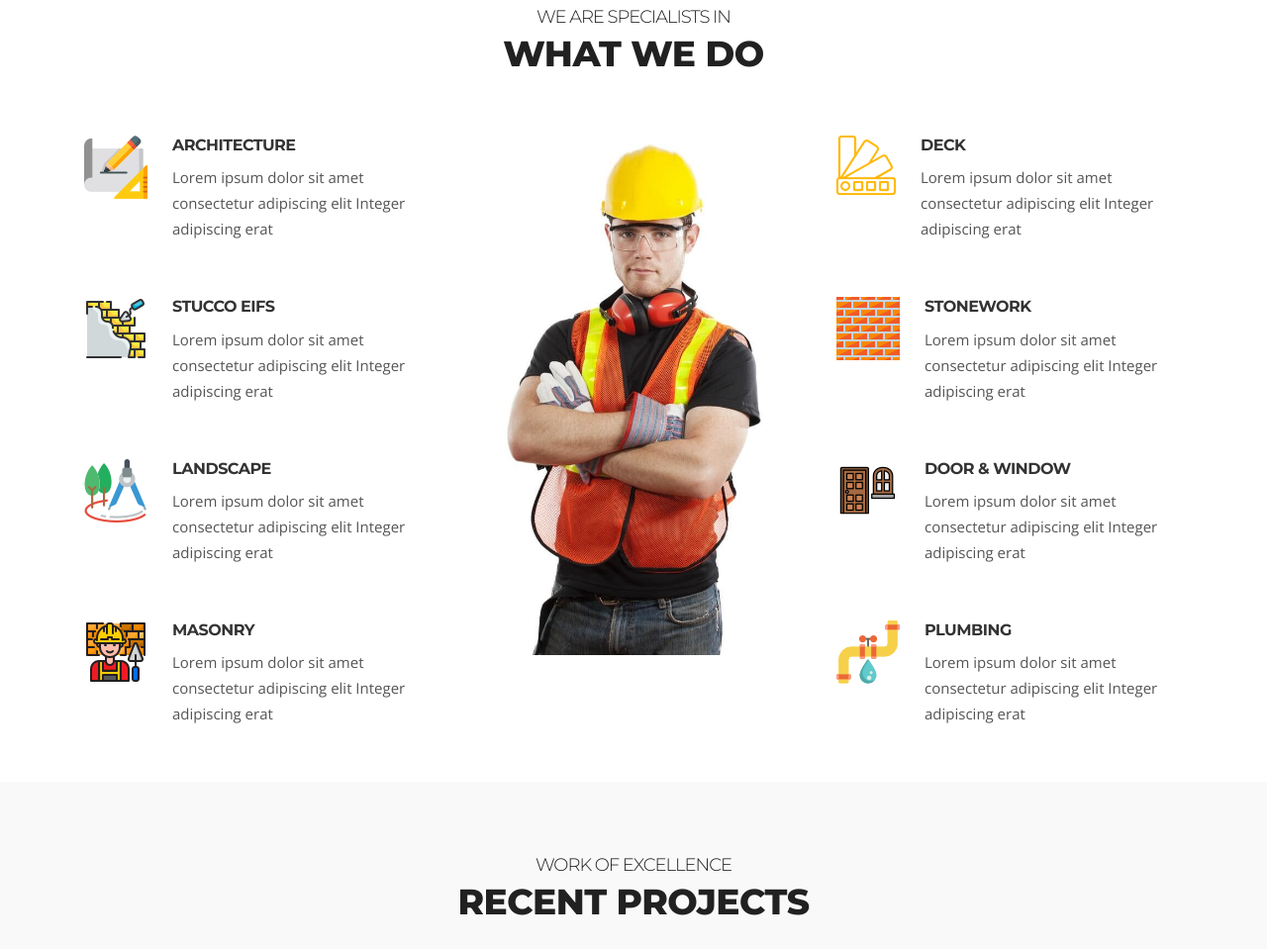
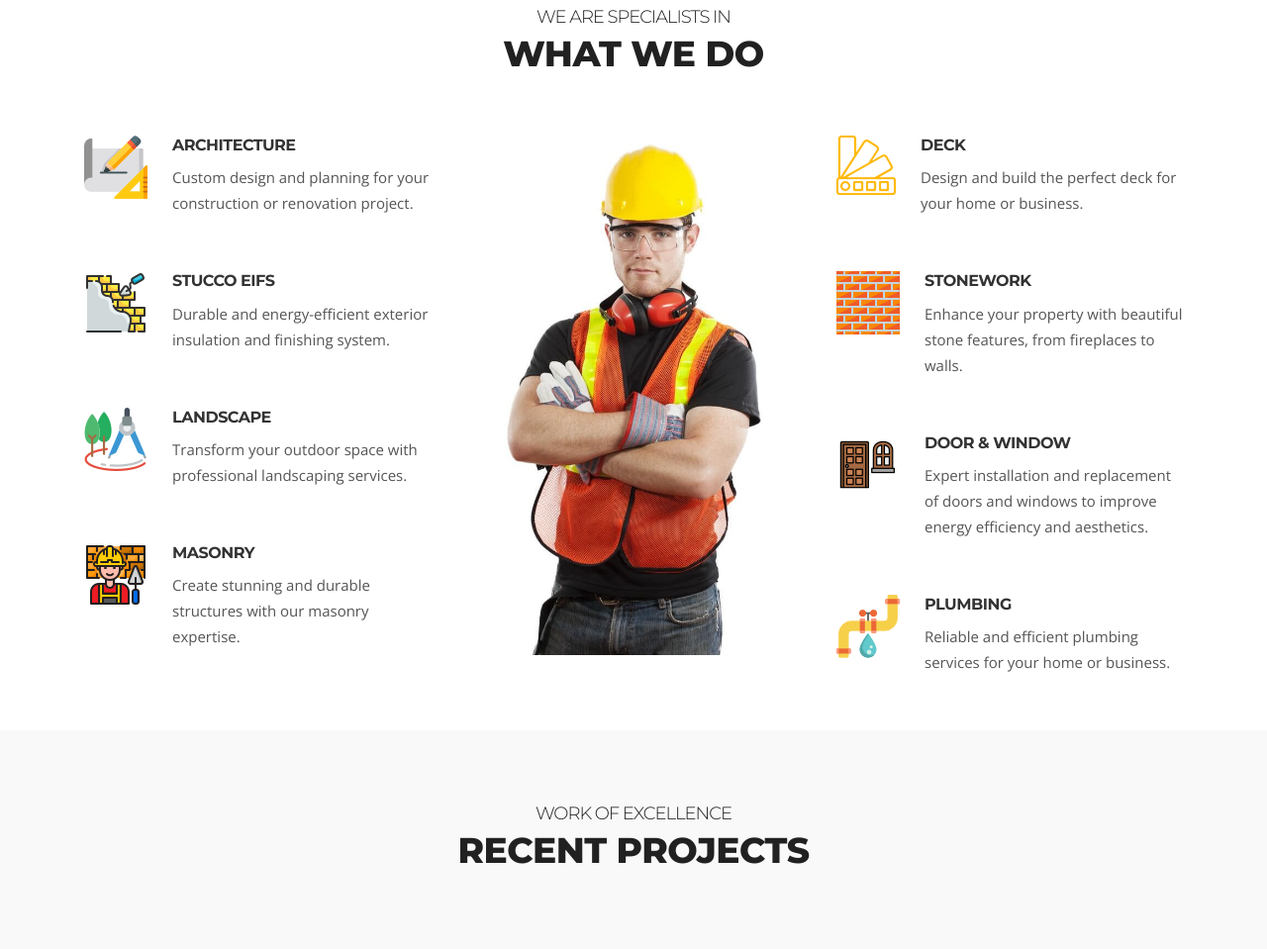
Before and after one commit to mabgcm/perlanera, a plain HTML site: page index.html in a window 1280 px wide. Shown: the part 1912-2871 px from the top of the page at 99% size. Drawn offline with nearby package versions, Linux system fonts and the light colour scheme; some packages are replaced by stand-ins of ours; files whose address does not match are found by name.

Commit message:
services short descriptions

```diff
--- a/index.html
+++ b/index.html
@@ -410,7 +410,7 @@
               </div>
               <div class="ts-service-box-info">
                 <h3 class="service-box-title"><a href="#">Architecture</a></h3>
-                <p>Lorem ipsum dolor sit amet consectetur adipiscing elit Integer adipiscing erat</p>
+                <p>Custom design and planning for your construction or renovation project.</p>
               </div>
           </div><!-- Service 1 end -->
 
@@ -420,7 +420,7 @@
               </div>
               <div class="ts-service-box-info">
                 <h3 class="service-box-title"><a href="#">Stucco EIFS</a></h3>
-                <p>Lorem ipsum dolor sit amet consectetur adipiscing elit Integer adipiscing erat</p>
+                <p>Durable and energy-efficient exterior insulation and finishing system.</p>
               </div>
           </div><!-- Service 2 end -->
 
@@ -430,7 +430,7 @@
               </div>
               <div class="ts-service-box-info">
                 <h3 class="service-box-title"><a href="#">Landscape</a></h3>
-                <p>Lorem ipsum dolor sit amet consectetur adipiscing elit Integer adipiscing erat</p>
+                <p>Transform your outdoor space with professional landscaping services.</p>
               </div>
           </div><!-- Service 3 end -->
 
@@ -440,7 +440,7 @@
               </div>
               <div class="ts-service-box-info">
                 <h3 class="service-box-title"><a href="#">Masonry</a></h3>
-                <p>Lorem ipsum dolor sit amet consectetur adipiscing elit Integer adipiscing erat</p>
+                <p>Create stunning and durable structures with our masonry expertise.</p>
               </div>
           </div><!-- Service 4 end -->
 
@@ -457,7 +457,7 @@
               </div>
               <div class="ts-service-box-info">
                 <h3 class="service-box-title"><a href="#">Deck</a></h3>
-                <p>Lorem ipsum dolor sit amet consectetur adipiscing elit Integer adipiscing erat</p>
+                <p>Design and build the perfect deck for your home or business.</p>
               </div>
           </div><!-- Service 5 end -->
 
@@ -467,7 +467,7 @@
               </div>
               <div class="ts-service-box-info">
                 <h3 class="service-box-title"><a href="#">Stonework</a></h3>
-                <p>Lorem ipsum dolor sit amet consectetur adipiscing elit Integer adipiscing erat</p>
+                <p>Enhance your property with beautiful stone features, from fireplaces to walls.</p>
               </div>
           </div><!-- Service 6 end -->
 
@@ -477,7 +477,7 @@
               </div>
               <div class="ts-service-box-info">
                 <h3 class="service-box-title"><a href="#">Door & Window</a></h3>
-                <p>Lorem ipsum dolor sit amet consectetur adipiscing elit Integer adipiscing erat</p>
+                <p>Expert installation and replacement of doors and windows to improve energy efficiency and aesthetics.</p>
               </div>
           </div><!-- Service 7 end -->
           <div class="ts-service-box d-flex">
@@ -486,7 +486,7 @@
               </div>
               <div class="ts-service-box-info">
                 <h3 class="service-box-title"><a href="#">Plumbing</a></h3>
-                <p>Lorem ipsum dolor sit amet consectetur adipiscing elit Integer adipiscing erat</p>
+                <p>Reliable and efficient plumbing services for your home or business.</p>
               </div>
           </div><!-- Service 8 end -->
         </div><!-- Col end -->
```
